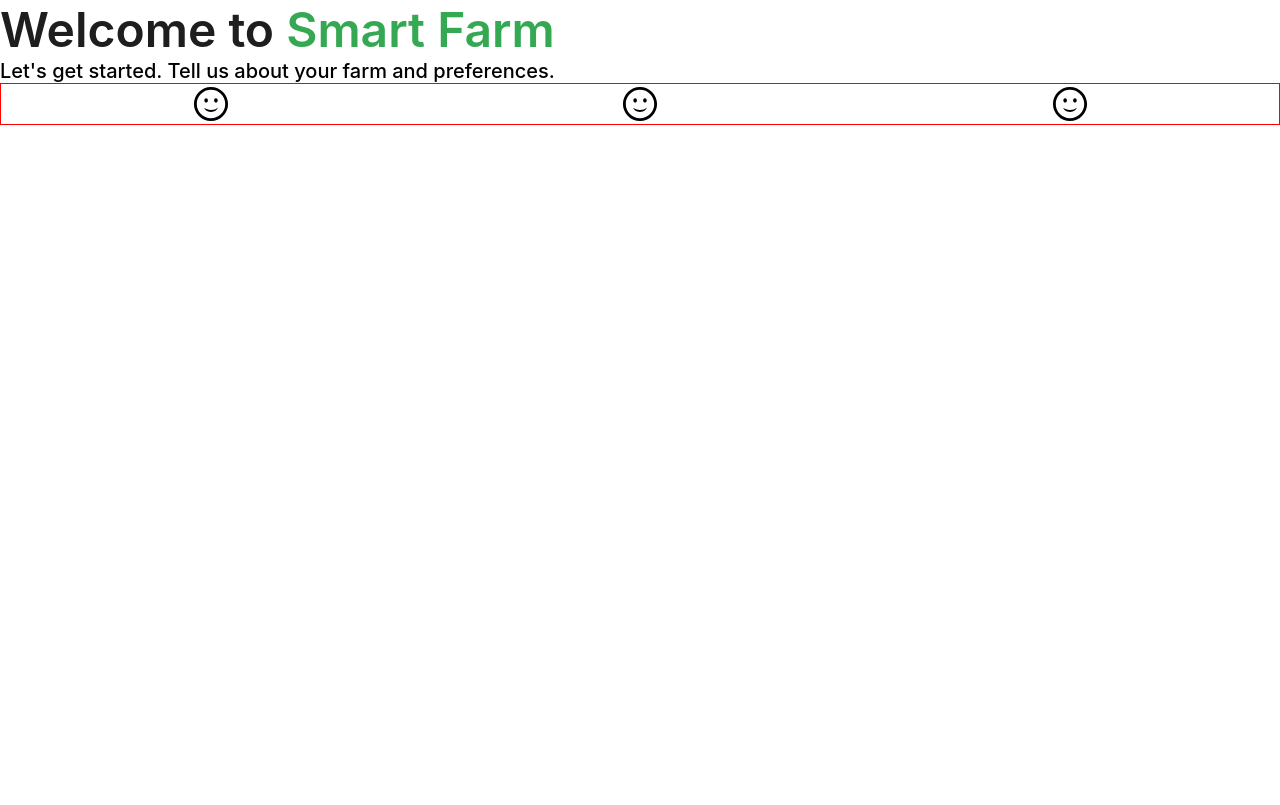
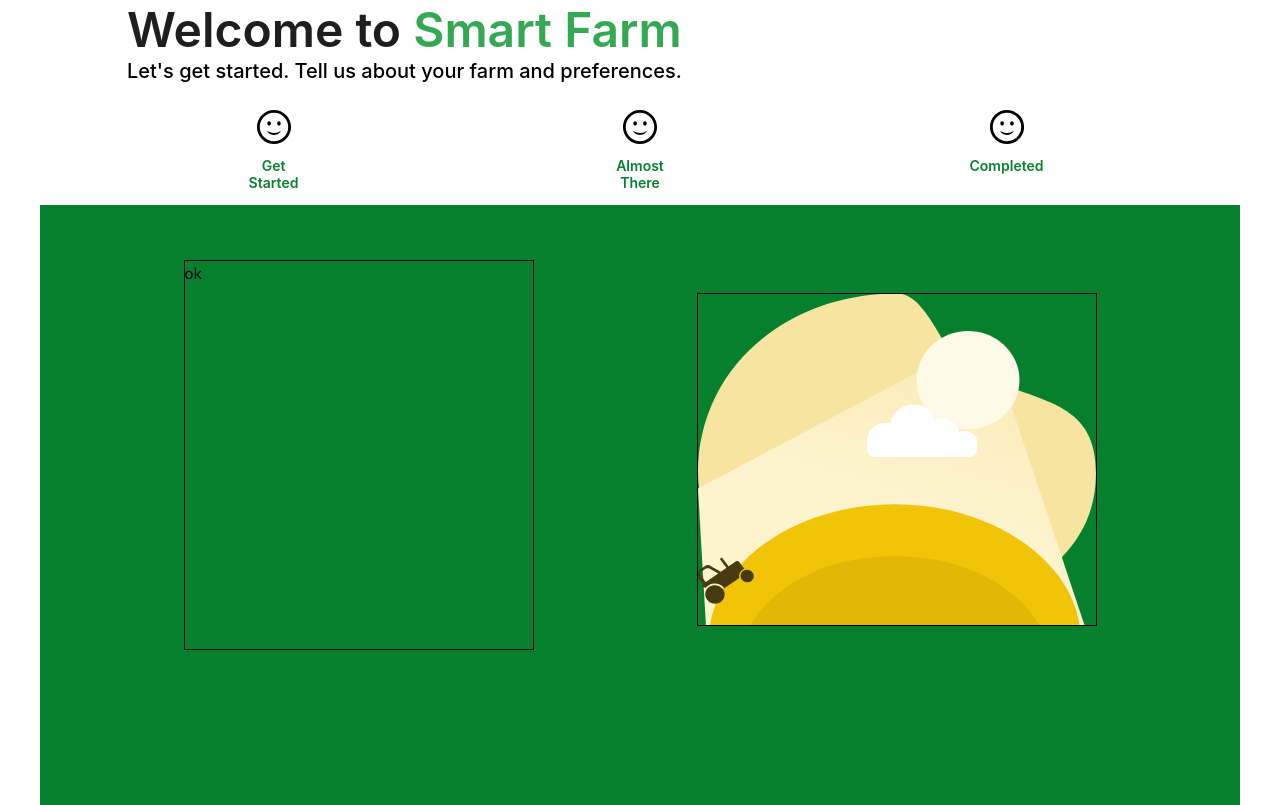
Before and after one commit to UchiG/Smart-Farm, a React (Vite) app: page /welcome in a window 1280 px wide. Built offline with nearby package versions, Linux system fonts and the light colour scheme.

Commit message:
Working on form for welcome page

```diff
--- /dev/null
+++ b/src/components/WelcomeGetStarted.jsx
@@ -0,0 +1,10 @@
+export const WelcomeGetStarted = () => {
+
+    return (
+            <div className="welcomeGetStartedParent">
+                <div className="welcomeGetStaredChild getStartedFormParent">ok</div>
+                <div className="welcomeGetStaredChild getStartedImage"></div>
+            </div>
+
+    );
+}
--- a/src/components/WelcomeHeader.jsx
+++ b/src/components/WelcomeHeader.jsx
@@ -12,11 +12,16 @@ export const WelcomeHeader = () => {
             <p className="welcomeP">Let's get started. Tell us about your farm and preferences.</p>
             </div>
             <div className="welcomeChild welcomeChild-2">
-                <div className="iconItems icon1"></div>
-                <div className="iconItems icon2"></div>
-                <div className="iconItems icon3"></div>
+                <div className="iconItems icon1">
+                    <div className="icon-text">Get Started</div>
+                </div>
+                <div className="iconItems icon2">
+                    <div className="icon-text">Almost There</div>
+                </div>
+                <div className="iconItems icon3">
+                    <div className="icon-text">Completed</div>
+                </div>
+                </div>
             </div>
-
-        </div>
     );
 }
--- a/src/index.css
+++ b/src/index.css
@@ -545,6 +545,13 @@ code {
   background-color: #1e8cb4; }
 
 
+
+
+  .welcomeParent {
+    width: 1026px;
+    height: 145px;
+    flex-shrink: 0;
+  }
   .welcomeChild-1 .welcomeH1 {
     color: #1E1E1E;
 
@@ -567,16 +574,21 @@ code {
   }
 
   .welcomeChild-2 {
-    border: 1px solid red;
+
     display: flex;
     justify-content:space-evenly;
-
+    height: 100px;
+    margin-top: 24px
   }
 
   .welcomeChild-2 .iconItems {
     width: 24px;
     height: 24px;
     flex-shrink: 0;
+    display: flex;
+    flex-direction: column;
+    align-items: center;
+    text-align: center;
   }
 
   .welcomeChild-2 .icon1 {
@@ -604,3 +616,59 @@ code {
     background-position: center center;
     padding: 20px;
   }
+
+  .iconItems .icon-text {
+
+      margin-top: 30px;
+
+      color: #07802E;
+      font-family: Inter;
+      font-size: 14px;
+      font-style: normal;
+      font-weight: 600;
+      line-height: normal;
+
+  }
+
+  .welcomeGetStartedParent {
+    width: 1200px;
+    height: 600px;
+    flex-shrink: 0;
+    background-color: #07802E;
+    margin-top: 60px;
+    display: flex;
+    justify-content: center;
+    /* align-items: center;  */
+  }
+
+  .welcomeGetStaredChild {
+    border: 1px solid black;
+  }
+
+  .welcomePageParent {
+    display: flex;
+    flex-direction: column;
+    align-items: center;
+
+  }
+
+  .welcomeGetStartedParent .getStartedFormParent {
+    border: 1px solid black;
+    width: 350px;
+    height: 390px;
+    flex-shrink: 0;
+    margin-top: 55px;
+  }
+
+  .getStartedImage {
+    width: 400px;
+    height: 333.17px;
+    flex-shrink: 0;
+    background-image: url(./assets/svg/farmHorizonIcon.svg);
+    background-size: cover;
+    background-repeat: no-repeat;
+    background-position: center center;
+    padding: 20px;
+    margin-top: 88px;
+    margin-left: 163px;
+  }
--- a/src/pages/Welcome.jsx
+++ b/src/pages/Welcome.jsx
@@ -1,11 +1,17 @@
 // import SmileyOneIcon from '../assets/svg/smileyOneIcon.svg?react';
 // import SmileyTwoIcon from '../assets/svg/smileyTwoIcon.svg?react';
 // import SmileyThreeIcon from '../assets/svg/smileyThreeIcon.svg?react';
+import { WelcomeGetStarted } from "../components/WelcomeGetStarted";
 import { WelcomeHeader } from "../components/WelcomeHeader";
 
 const Welcome = () => {
   return (
-   <WelcomeHeader />
+   <div className="welcomePageParent">
+    <WelcomeHeader />
+    <WelcomeGetStarted />
+   </div>
+
+
   );
 }
 
```
